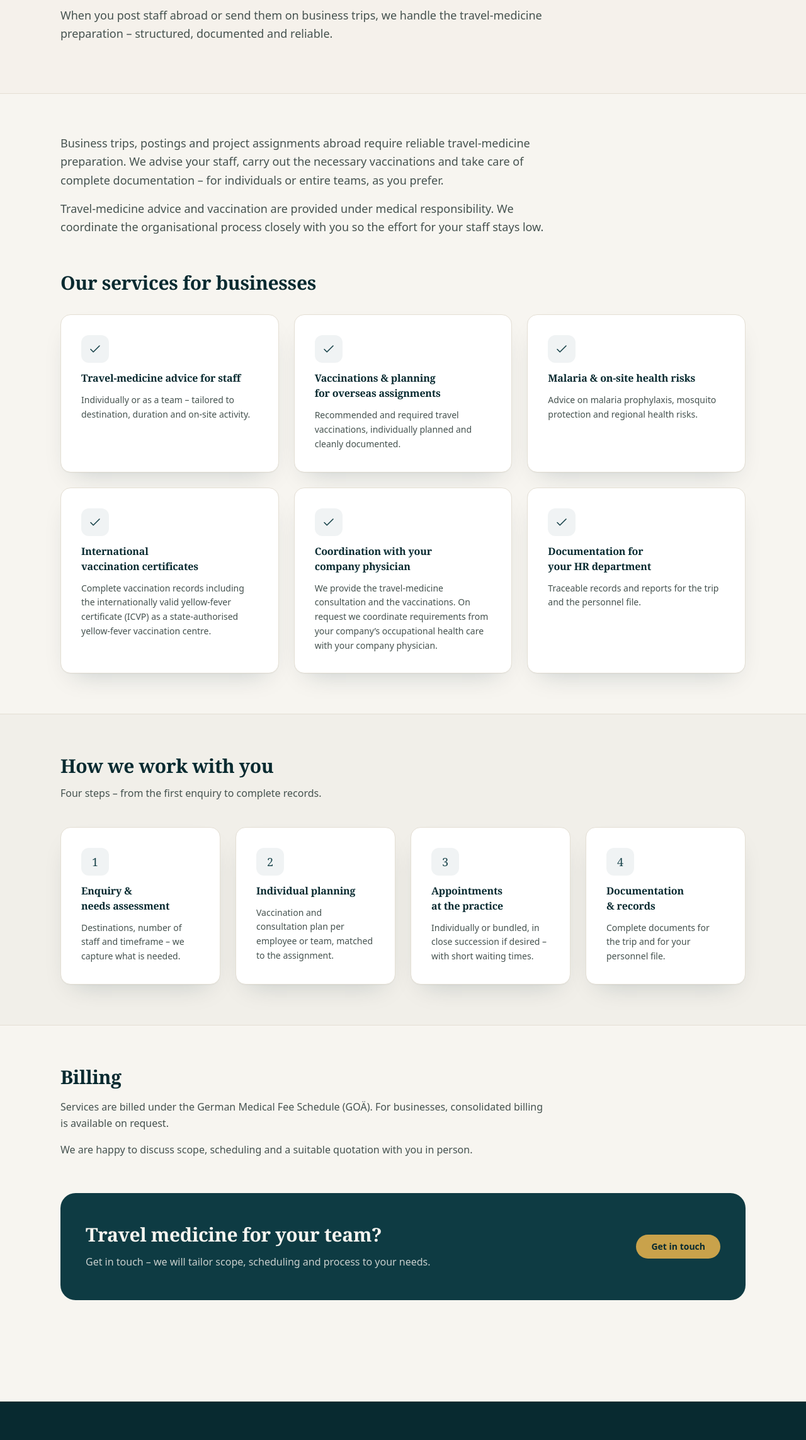
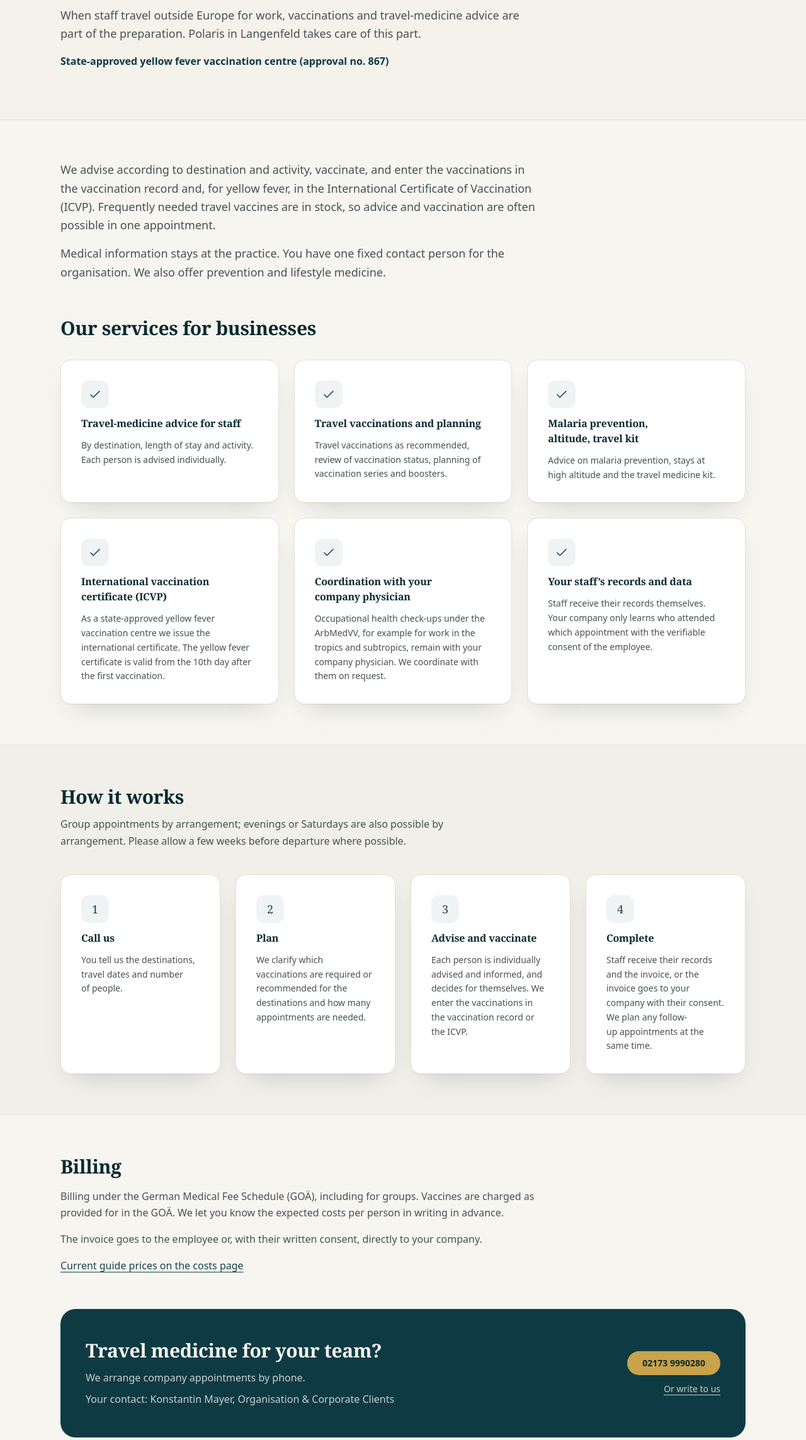
Before and after one commit to monheimer98-web/polaris-reisemedizin, an Astro site: page /en/unternehmen in a window 1280 px wide. Shown: the part 269-2555 px from the top of the page at 63% size. Built offline with nearby package versions, Linux system fonts and the light colour scheme; Astro itself is replaced by a stand-in of ours; no server answers.

Commit message:
Unternehmen: Seite an die Formulierungsliste für Firmentexte angeglichen (Entwurf, unveröffentlicht)
Personalakte, Berichte, autorisiert, kurze Wartezeiten, passendes Angebot und
gebündelte Abrechnung entfernt. Neu: Gelbfieber-Zeile, Gruppentermine nach
Vereinbarung, Einwilligung der Mitarbeitenden, Telefon als Firmenkontakt.

Co-Authored-By: Claude Opus 5.5 <noreply@anthropic.com>

```diff
--- a/src/components/UnternehmenContent.astro
+++ b/src/components/UnternehmenContent.astro
@@ -2,14 +2,16 @@
 /**
  * Inhalt der Seite „Reisemedizin für Unternehmen" (B2B). Selbsttragend:
  * Sprache aus der URL, Inhalt aus `unternehmenPage`. Schließt mit einem
- * Kontakt-Band (→ /kontakt) statt der allgemeinen Termin-CTA, da B2B-Anfragen
- * persönlich abgestimmt werden.
+ * Kontakt-Band (Telefon, → /kontakt) statt der allgemeinen Termin-CTA, da
+ * Firmentermine telefonisch vereinbart werden.
  */
+import { site } from '../config/site';
 import { getLangFromUrl, getLocalizedPath } from '../i18n/utils';
 import { unternehmenPage as page } from '../data/unternehmen';
 
 const lang = getLangFromUrl(Astro.url);
 const contactHref = getLocalizedPath('/kontakt', lang);
+const costsHref = getLocalizedPath('/kosten', lang);
 ---
 
 <article>
@@ -23,6 +25,7 @@ const contactHref = getLocalizedPath('/kontakt', lang);
         </p>
         <h1 class="mt-5 font-display text-4xl text-petrol-900 sm:text-5xl">{page.meta.title[lang]}</h1>
         <p class="mt-5 text-lg leading-relaxed text-ink-soft">{page.meta.lead[lang]}</p>
+        <p class="mt-4 font-semibold text-petrol-800">{page.meta.approval[lang]}</p>
       </div>
     </div>
   </header>
@@ -82,6 +85,11 @@ const contactHref = getLocalizedPath('/kontakt', lang);
       <h2 class="font-display text-2xl text-petrol-900 sm:text-3xl">{page.billing.heading[lang]}</h2>
       <div class="mt-4 space-y-4 leading-relaxed text-ink-soft">
         {page.billing.body[lang].map((paragraph) => <p>{paragraph}</p>)}
+        <p>
+          <a href={costsHref} class="font-medium text-petrol-700 underline underline-offset-4 hover:text-petrol-900">
+            {page.billing.costsLink[lang]}
+          </a>
+        </p>
       </div>
     </div>
 
@@ -91,8 +99,14 @@ const contactHref = getLocalizedPath('/kontakt', lang);
         <div class="max-w-xl">
           <h2 class="font-display text-2xl text-cream sm:text-3xl">{page.contact.heading[lang]}</h2>
           <p class="mt-3 leading-relaxed text-cream/80">{page.contact.text[lang]}</p>
+          <p class="mt-2 leading-relaxed text-cream/80">{page.contact.person[lang]}</p>
         </div>
-        <a href={contactHref} class="btn-gold shrink-0">{page.contact.cta[lang]}</a>
+        <div class="flex shrink-0 flex-col items-start gap-3 sm:items-end">
+          <a href={site.contact.phoneHref} class="btn-gold">{site.contact.phone}</a>
+          <a href={contactHref} class="text-sm text-cream/80 underline underline-offset-4 hover:text-cream">
+            {page.contact.writeLink[lang]}
+          </a>
+        </div>
       </div>
     </div>
   </section>
--- a/src/data/unternehmen.ts
+++ b/src/data/unternehmen.ts
@@ -2,9 +2,12 @@
  * Inhalt der Seite „Reisemedizin für Unternehmen" (B2B). Eigene Säule des
  * Angebots: reisemedizinische Vorbereitung entsendeter bzw. dienstreisender
  * Mitarbeitender. Sachlich und HWG-konform; keine arbeitsmedizinische
- * Vorsorge (z. B. Grundsatz G35) im eigenen Namen – diese erfolgt in
- * Abstimmung mit dem betriebsärztlichen Dienst.
+ * Vorsorge (z. B. Grundsatz G35) im eigenen Namen – diese bleibt beim
+ * betriebsärztlichen Dienst. Wortlaut nach der internen Formulierungsliste
+ * für Firmentexte (Stand 28.10.2026): keine Daten an den Arbeitgeber ohne
+ * Einwilligung, keine Zusagen zu Wartezeiten, Abrechnung nach GOÄ.
  */
+import { site } from '../config/site';
 import type { Localized } from './types';
 
 export interface UnternehmenItem {
@@ -23,6 +26,7 @@ export interface UnternehmenPage {
     description: Localized;
     eyebrow: Localized;
     lead: Localized;
+    approval: Localized;
   };
   intro: Localized<string[]>;
   servicesHeading: Localized;
@@ -30,32 +34,36 @@ export interface UnternehmenPage {
   processHeading: Localized;
   processLead: Localized;
   steps: UnternehmenStep[];
-  billing: { heading: Localized; body: Localized<string[]> };
-  contact: { heading: Localized; text: Localized; cta: Localized };
+  billing: { heading: Localized; body: Localized<string[]>; costsLink: Localized };
+  contact: { heading: Localized; text: Localized; person: Localized; writeLink: Localized };
 }
 
 export const unternehmenPage: UnternehmenPage = {
   meta: {
     title: { de: 'Reisemedizin für Unternehmen', en: 'Travel medicine for businesses' },
     description: {
-      de: 'Reisemedizinische Vorbereitung für entsendete und dienstreisende Mitarbeitende: Beratung, Impfungen, Impfnachweise und Dokumentation.',
-      en: 'Travel-medicine preparation for posted and business-travelling staff: consultation, vaccinations, certificates and documentation.',
+      de: 'Reisemedizinische Beratung und Impfungen für Mitarbeitende: Gelbfieber-Impfstelle in Langenfeld, Gruppentermine nach Vereinbarung, Abrechnung nach GOÄ.',
+      en: 'Travel-medicine advice and vaccinations for staff: yellow fever vaccination centre in Langenfeld, group appointments by arrangement, billing under the GOÄ.',
     },
     eyebrow: { de: 'Für Unternehmen', en: 'For businesses' },
     lead: {
-      de: 'Wenn Sie Mitarbeitende ins Ausland entsenden oder auf Dienstreise schicken, sorgen wir für die reisemedizinische Vorbereitung – strukturiert, dokumentiert und zuverlässig.',
-      en: 'When you post staff abroad or send them on business trips, we handle the travel-medicine preparation – structured, documented and reliable.',
+      de: 'Wenn Mitarbeitende beruflich außerhalb Europas unterwegs sind, gehören Impfungen und reisemedizinische Beratung zur Vorbereitung. Polaris in Langenfeld übernimmt diesen Teil.',
+      en: 'When staff travel outside Europe for work, vaccinations and travel-medicine advice are part of the preparation. Polaris in Langenfeld takes care of this part.',
+    },
+    approval: {
+      de: `Staatlich zugelassene Gelbfieber-Impfstelle (Zulassung Nr. ${site.yellowFever.approvalNumber})`,
+      en: `State-approved yellow fever vaccination centre (approval no. ${site.yellowFever.approvalNumber})`,
     },
   },
 
   intro: {
     de: [
-      'Dienstreisen, Entsendungen und Projekteinsätze im Ausland brauchen eine verlässliche reisemedizinische Vorsorge. Wir beraten Ihre Mitarbeitenden, führen die nötigen Impfungen durch und kümmern uns um die vollständige Dokumentation – auf Wunsch für einzelne Personen oder für ganze Teams.',
-      'Die reisemedizinische Beratung und Impfung liegt in ärztlicher Verantwortung. Den organisatorischen Ablauf stimmen wir eng mit Ihnen ab, damit der Aufwand für Ihre Mitarbeitenden gering bleibt.',
+      'Wir beraten je Zielland und Tätigkeit, impfen und tragen die Impfungen in den Impfausweis und bei Gelbfieber in den Internationalen Impfnachweis (ICVP) ein. Häufig benötigte Reiseimpfstoffe sind vorrätig, Beratung und Impfung sind daher oft in einem Termin möglich.',
+      'Medizinische Angaben bleiben in der Praxis. Für die Organisation gibt es einen festen Ansprechpartner. Außerdem bieten wir Prävention & Lebensstil an.',
     ],
     en: [
-      'Business trips, postings and project assignments abroad require reliable travel-medicine preparation. We advise your staff, carry out the necessary vaccinations and take care of complete documentation – for individuals or entire teams, as you prefer.',
-      'Travel-medicine advice and vaccination are provided under medical responsibility. We coordinate the organisational process closely with you so the effort for your staff stays low.',
+      'We advise according to destination and activity, vaccinate, and enter the vaccinations in the vaccination record and, for yellow fever, in the International Certificate of Vaccination (ICVP). Frequently needed travel vaccines are in stock, so advice and vaccination are often possible in one appointment.',
+      'Medical information stays at the practice. You have one fixed contact person for the organisation. We also offer prevention and lifestyle medicine.',
     ],
   },
 
@@ -64,79 +72,79 @@ export const unternehmenPage: UnternehmenPage = {
     {
       title: { de: 'Reisemedizinische Beratung für Mitarbeitende', en: 'Travel-medicine advice for staff' },
       text: {
-        de: 'Einzeln oder im Team – abgestimmt auf Reiseziel, Dauer und Tätigkeit vor Ort.',
-        en: 'Individually or as a team – tailored to destination, duration and on-site activity.',
+        de: 'Je Zielland, Reisedauer und Tätigkeit. Jede Person wird einzeln beraten.',
+        en: 'By destination, length of stay and activity. Each person is advised individually.',
       },
     },
     {
-      title: { de: 'Impfungen & Impfplanung für Auslandseinsätze', en: 'Vaccinations & planning for overseas assignments' },
+      title: { de: 'Reiseimpfungen und Impfplanung', en: 'Travel vaccinations and planning' },
       text: {
-        de: 'Empfohlene und vorgeschriebene Reiseimpfungen, individuell geplant und sauber dokumentiert.',
-        en: 'Recommended and required travel vaccinations, individually planned and cleanly documented.',
+        de: 'Reiseimpfungen nach Empfehlung, Prüfung des Impfstatus, Planung von Impfserien und Auffrischungen.',
+        en: 'Travel vaccinations as recommended, review of vaccination status, planning of vaccination series and boosters.',
       },
     },
     {
-      title: { de: 'Malaria- & Gesundheitsrisiken vor Ort', en: 'Malaria & on-site health risks' },
+      title: { de: 'Malariavorbeugung, Höhe, Reiseapotheke', en: 'Malaria prevention, altitude, travel kit' },
       text: {
-        de: 'Beratung zu Malariaprophylaxe, Mückenschutz und regionalen Gesundheitsrisiken.',
-        en: 'Advice on malaria prophylaxis, mosquito protection and regional health risks.',
+        de: 'Beratung zu Malariavorbeugung, Aufenthalten in großer Höhe und Reiseapotheke.',
+        en: 'Advice on malaria prevention, stays at high altitude and the travel medicine kit.',
       },
     },
     {
-      title: { de: 'Internationale Impfnachweise', en: 'International vaccination certificates' },
+      title: { de: 'Internationaler Impfnachweis (ICVP)', en: 'International vaccination certificate (ICVP)' },
       text: {
-        de: 'Vollständige Impfdokumentation inklusive international gültigem Gelbfieber-Nachweis (ICVP) als staatlich autorisierte Gelbfieberimpfstelle.',
-        en: 'Complete vaccination records including the internationally valid yellow-fever certificate (ICVP) as a state-authorised yellow-fever vaccination centre.',
+        de: 'Als staatlich zugelassene Gelbfieber-Impfstelle stellen wir den Internationalen Impfnachweis aus. Der Gelbfieber-Nachweis gilt ab dem 10. Tag nach der Erstimpfung.',
+        en: 'As a state-approved yellow fever vaccination centre we issue the international certificate. The yellow fever certificate is valid from the 10th day after the first vaccination.',
       },
     },
     {
       title: { de: 'Abstimmung mit Ihrem Betriebsarzt', en: 'Coordination with your company physician' },
       text: {
-        de: 'Wir übernehmen die reisemedizinische Beratung und die Impfungen. Vorgaben aus der betriebsärztlichen Betreuung Ihres Unternehmens stimmen wir auf Wunsch mit Ihrem Betriebsarzt ab.',
-        en: 'We provide the travel-medicine consultation and the vaccinations. On request we coordinate requirements from your company’s occupational health care with your company physician.',
+        de: 'Die arbeitsmedizinische Vorsorge nach ArbMedVV, zum Beispiel bei Tätigkeiten in den Tropen und Subtropen, bleibt beim Betriebsarzt. Wir stimmen uns auf Wunsch mit ihm ab.',
+        en: 'Occupational health check-ups under the ArbMedVV, for example for work in the tropics and subtropics, remain with your company physician. We coordinate with them on request.',
       },
     },
     {
-      title: { de: 'Dokumentation für Ihre Personalabteilung', en: 'Documentation for your HR department' },
+      title: { de: 'Nachweise und Daten Ihrer Mitarbeitenden', en: 'Your staff’s records and data' },
       text: {
-        de: 'Nachvollziehbare Nachweise und Berichte für Reise und Personalakte.',
-        en: 'Traceable records and reports for the trip and the personnel file.',
+        de: 'Die Mitarbeitenden erhalten ihre Nachweise selbst. Ihr Unternehmen erfährt nur mit nachweisbarer Einwilligung der Mitarbeitenden, wer welchen Termin wahrgenommen hat.',
+        en: 'Staff receive their records themselves. Your company only learns who attended which appointment with the verifiable consent of the employee.',
       },
     },
   ],
 
-  processHeading: { de: 'So arbeiten wir mit Ihnen', en: 'How we work with you' },
+  processHeading: { de: 'So läuft es ab', en: 'How it works' },
   processLead: {
-    de: 'Vier Schritte – von der ersten Anfrage bis zu vollständigen Nachweisen.',
-    en: 'Four steps – from the first enquiry to complete records.',
+    de: 'Gruppentermine nach Vereinbarung, auch abends oder samstags nach Vereinbarung möglich. Planen Sie möglichst einige Wochen Vorlauf vor der Abreise ein.',
+    en: 'Group appointments by arrangement; evenings or Saturdays are also possible by arrangement. Please allow a few weeks before departure where possible.',
   },
   steps: [
     {
-      title: { de: 'Anfrage & Bedarf klären', en: 'Enquiry & needs assessment' },
+      title: { de: 'Anrufen', en: 'Call us' },
       text: {
-        de: 'Reiseziele, Anzahl der Mitarbeitenden und Zeitrahmen – wir erfassen, worum es geht.',
-        en: 'Destinations, number of staff and timeframe – we capture what is needed.',
+        de: 'Sie nennen uns Zielländer, Reisezeitraum und Anzahl der Personen.',
+        en: 'You tell us the destinations, travel dates and number of people.',
       },
     },
     {
-      title: { de: 'Individuelle Planung', en: 'Individual planning' },
+      title: { de: 'Planen', en: 'Plan' },
       text: {
-        de: 'Impf- und Beratungsplan je Mitarbeitendem oder Team, abgestimmt auf den Einsatz.',
-        en: 'Vaccination and consultation plan per employee or team, matched to the assignment.',
+        de: 'Wir klären, welche Impfungen für die Ziele vorgeschrieben oder empfohlen sind und wie viele Termine nötig sind.',
+        en: 'We clarify which vaccinations are required or recommended for the destinations and how many appointments are needed.',
       },
     },
     {
-      title: { de: 'Termine in der Praxis', en: 'Appointments at the practice' },
+      title: { de: 'Beraten und impfen', en: 'Advise and vaccinate' },
       text: {
-        de: 'Einzeln oder gebündelt, auf Wunsch in enger Taktung – mit kurzen Wartezeiten.',
-        en: 'Individually or bundled, in close succession if desired – with short waiting times.',
+        de: 'Jede Person wird einzeln beraten und aufgeklärt und entscheidet selbst. Die Impfungen tragen wir in den Impfausweis bzw. den ICVP ein.',
+        en: 'Each person is individually advised and informed, and decides for themselves. We enter the vaccinations in the vaccination record or the ICVP.',
       },
     },
     {
-      title: { de: 'Dokumentation & Nachweise', en: 'Documentation & records' },
+      title: { de: 'Abschließen', en: 'Complete' },
       text: {
-        de: 'Vollständige Unterlagen für die Reise und für Ihre Personalakte.',
-        en: 'Complete documents for the trip and for your personnel file.',
+        de: 'Die Mitarbeitenden erhalten ihre Nachweise und die Rechnung, oder die Rechnung geht mit ihrer Einwilligung an Ihr Unternehmen. Folgetermine planen wir gleich mit.',
+        en: 'Staff receive their records and the invoice, or the invoice goes to your company with their consent. We plan any follow-up appointments at the same time.',
       },
     },
   ],
@@ -145,22 +153,27 @@ export const unternehmenPage: UnternehmenPage = {
     heading: { de: 'Abrechnung', en: 'Billing' },
     body: {
       de: [
-        'Die Leistungen werden nach der Gebührenordnung für Ärzte (GOÄ) abgerechnet. Für Unternehmen ist auf Wunsch eine gebündelte Abrechnung möglich.',
-        'Umfang, Termine und ein passendes Angebot besprechen wir gern persönlich mit Ihnen.',
+        'Abrechnung nach GOÄ, auch bei Gruppen. Impfstoff wird abgerechnet, wie in der GOÄ vorgesehen. Voraussichtliche Kosten je Person teilen wir vorab schriftlich mit.',
+        'Die Rechnung geht an die Mitarbeitenden oder, mit ihrer schriftlichen Einwilligung, direkt an Ihr Unternehmen.',
       ],
       en: [
-        'Services are billed under the German Medical Fee Schedule (GOÄ). For businesses, consolidated billing is available on request.',
-        'We are happy to discuss scope, scheduling and a suitable quotation with you in person.',
+        'Billing under the German Medical Fee Schedule (GOÄ), including for groups. Vaccines are charged as provided for in the GOÄ. We let you know the expected costs per person in writing in advance.',
+        'The invoice goes to the employee or, with their written consent, directly to your company.',
       ],
     },
+    costsLink: { de: 'Aktuelle Richtwerte auf der Seite Kosten', en: 'Current guide prices on the costs page' },
   },
 
   contact: {
     heading: { de: 'Reisemedizin für Ihr Team?', en: 'Travel medicine for your team?' },
     text: {
-      de: 'Sprechen Sie uns an – wir stimmen Umfang, Termine und Ablauf individuell mit Ihnen ab.',
-      en: 'Get in touch – we will tailor scope, scheduling and process to your needs.',
+      de: 'Firmentermine vereinbaren wir telefonisch.',
+      en: 'We arrange company appointments by phone.',
     },
-    cta: { de: 'Kontakt aufnehmen', en: 'Get in touch' },
+    person: {
+      de: 'Ihr Ansprechpartner: Konstantin Mayer, Organisation & Firmenkunden',
+      en: 'Your contact: Konstantin Mayer, Organisation & Corporate Clients',
+    },
+    writeLink: { de: 'Oder schreiben Sie uns', en: 'Or write to us' },
   },
 };
```
